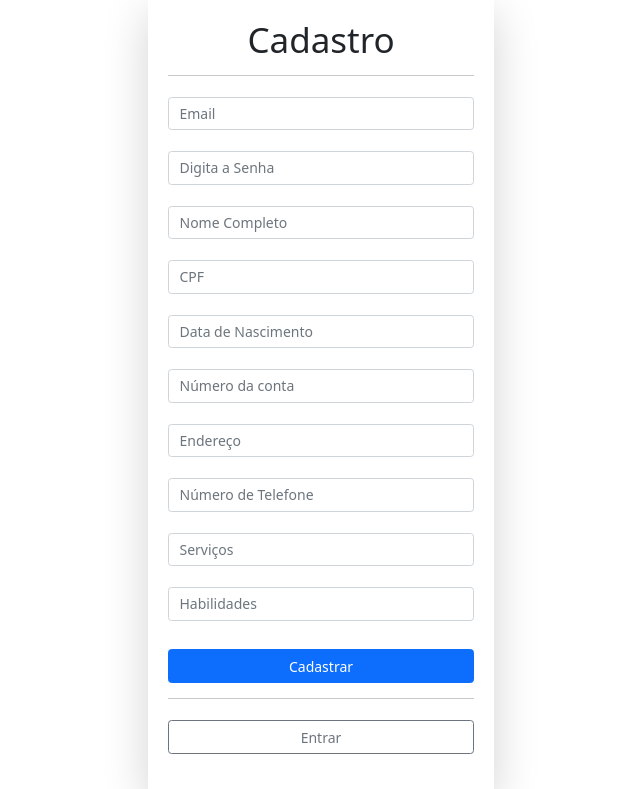
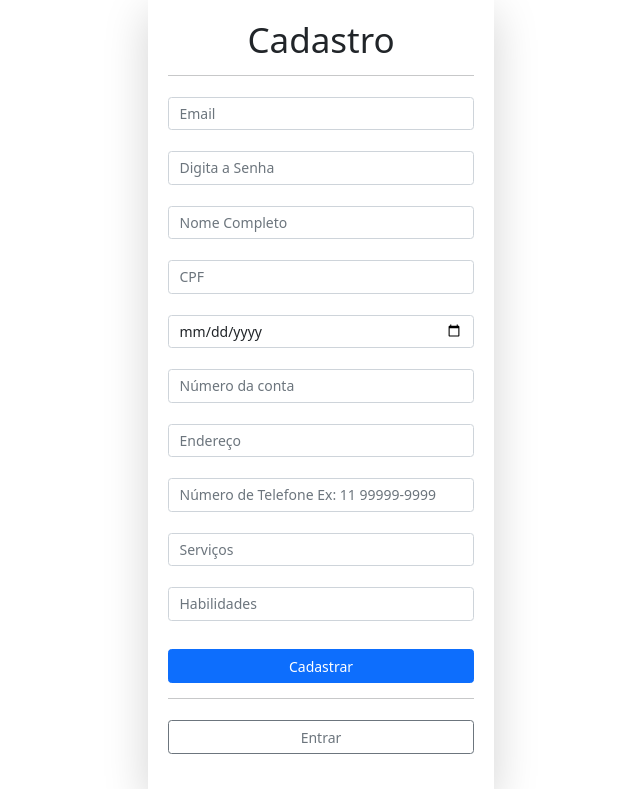
Before and after one commit to GabrielSilvaSouza/CompSoc, a Python web app: template MVPcompsoc/templates/register.html in a window 1280 px wide. Shown: the part 127-916 px from the top of the page, without its empty margins (319-959 px from the left). Run offline with Jinja, Linux system fonts and the light colour scheme; the template is opened without the code that fills it, so the values that code supplies are empty.

Commit message:
Update register.html

```diff
--- a/MVPcompsoc/templates/register.html
+++ b/MVPcompsoc/templates/register.html
@@ -19,14 +19,14 @@
       <h1 class="mb-3 center">Cadastro</login>
       <hr>
 
-      <input type="text" name="email" class="form-control mt-4 mb-4" placeholder="Email"></input>
+      <input type="email" name="email" class="form-control mt-4 mb-4" placeholder="Email"></input>
       <input type="password" name="passwort" class="form-control mb-4" placeholder="Digita a Senha"></input>
       <input type="text" name="Fullname" class="form-control mb-4" placeholder="Nome Completo"></input>
       <input type="text" name="CPF" class="form-control mb-4" placeholder="CPF"></input>
-      <input type="text" name="Age" class="form-control mb-4" placeholder="Data de Nascimento"></input>
+      <input type="date" name="Age" class="form-control mb-4" placeholder="Data de Nascimento"></input>
       <input type="text" name="bankclient" class="form-control mb-4" placeholder="Número da conta"></input>
       <input type="text" name="address" class="form-control mb-4" placeholder="Endereço"></input>
-      <input type="text" name="contact" class="form-control mb-4" placeholder="Número de Telefone"></input>
+      <input type="tel" name="contact" class="form-control mb-4" placeholder="Número de Telefone Ex: 11 99999-9999"></input>
       <input type="text" name="services" class="form-control mb-4" placeholder="Serviços"></input>
       <input type="text" name="skills" class="form-control mb-4" placeholder="Habilidades"></input>
 
```
